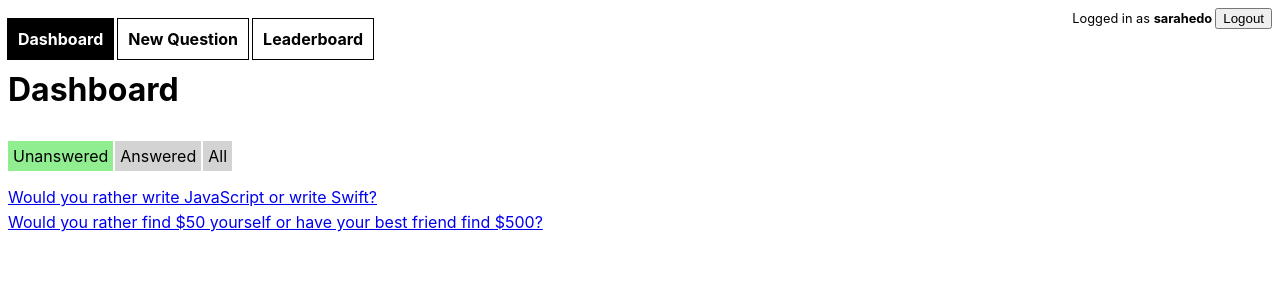
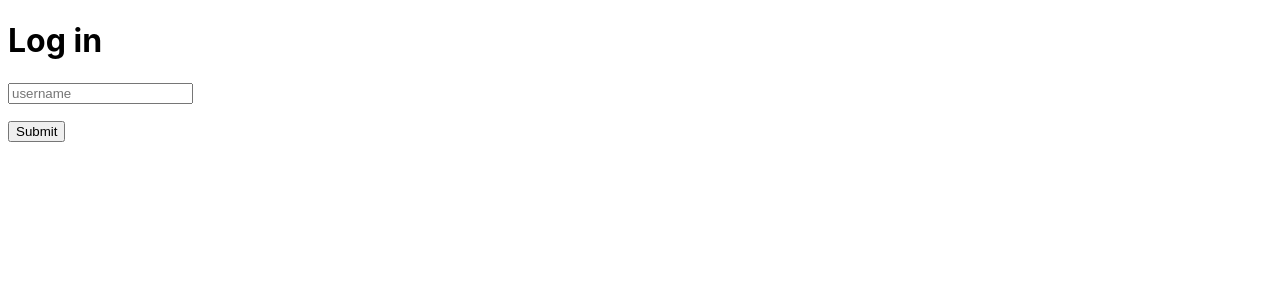
Before and after one commit to jhgilbert/would_you_rather, a React (Create React App) app: page / in a window 1280 px wide. Shown: the top 300 px of the page. Built offline with nearby package versions, Linux system fonts and the light colour scheme.

Commit message:
feat: Finish crude login flow

```diff
--- a/src/actions/shared.js
+++ b/src/actions/shared.js
@@ -2,8 +2,6 @@ import { getInitialData } from '../utils/api'
 import { receiveUsers } from '../actions/users'
 import { receiveQuestions } from '../actions/questions'
 import { setAuthedUser } from '../actions/authedUser'
-
-const AUTHED_ID = 'sarahedo'
 
 export function handleInitialData () {
   return (dispatch) => {
@@ -11,7 +9,6 @@ export function handleInitialData () {
       .then(({ users, questions }) => {
         dispatch(receiveUsers(users))
         dispatch(receiveQuestions(questions))
-        dispatch(setAuthedUser(AUTHED_ID))
       })
   }
 }
--- a/src/components/Login.js
+++ b/src/components/Login.js
@@ -4,7 +4,14 @@ import { setAuthedUser } from '../actions/authedUser'
 
 class Login extends Component {
   state = {
-    inputtedValue: ''
+    inputtedValue: '',
+    userIsValid: true
+  }
+
+  validateUser = (username) => {
+    console.log("validating user ...")
+    const { users } = this.props
+    return Object.keys(users).includes(username)
   }
 
   handleInputChange = (e) => {
@@ -22,11 +29,20 @@ class Login extends Component {
 
     const newAuthedUserId = this.state.inputtedValue
 
-    this.props.dispatch(setAuthedUser(newAuthedUserId))
+    if(this.validateUser(newAuthedUserId)) {
+      this.setState(() => ({
+        userIsValid: true
+      }))
+      this.props.dispatch(setAuthedUser(newAuthedUserId))
+    } else {
+      this.setState(() => ({
+        userIsValid: false
+      }))
+    }
   }
 
   render() {
-    const { inputtedValue } = this.state
+    const { inputtedValue, userIsValid } = this.state
 
     return (
       <div>
@@ -34,15 +50,16 @@ class Login extends Component {
         <form>
           <input type="text" placeholder="username" value={inputtedValue} onChange={this.handleInputChange} />
           <p><button onClick={this.handleSubmit}>Submit</button></p>
+          {!userIsValid && <p style={{color: "red"}}>Sorry, that username is invalid.</p>}
         </form>
       </div>)
   }
 }
 
-// keeping it simple for the moment
-function mapStateToProps({ authedUser }) {
+function mapStateToProps({ authedUser, users }) {
   return {
-    authedUser
+    authedUser,
+    users
   }
 }
 
--- a/src/reducers/authedUser.js
+++ b/src/reducers/authedUser.js
@@ -1,8 +1,6 @@
 import { SET_AUTHED_USER, LOG_OUT_AUTHED_USER } from '../actions/authedUser'
 
-// default user is set in here with maximum laziness
-// for testing purposes
-export default function authedUser (state = 'sarahedo', action) {
+export default function authedUser (state = null, action) {
   switch (action.type) {
     case SET_AUTHED_USER :
       return action.id
```
